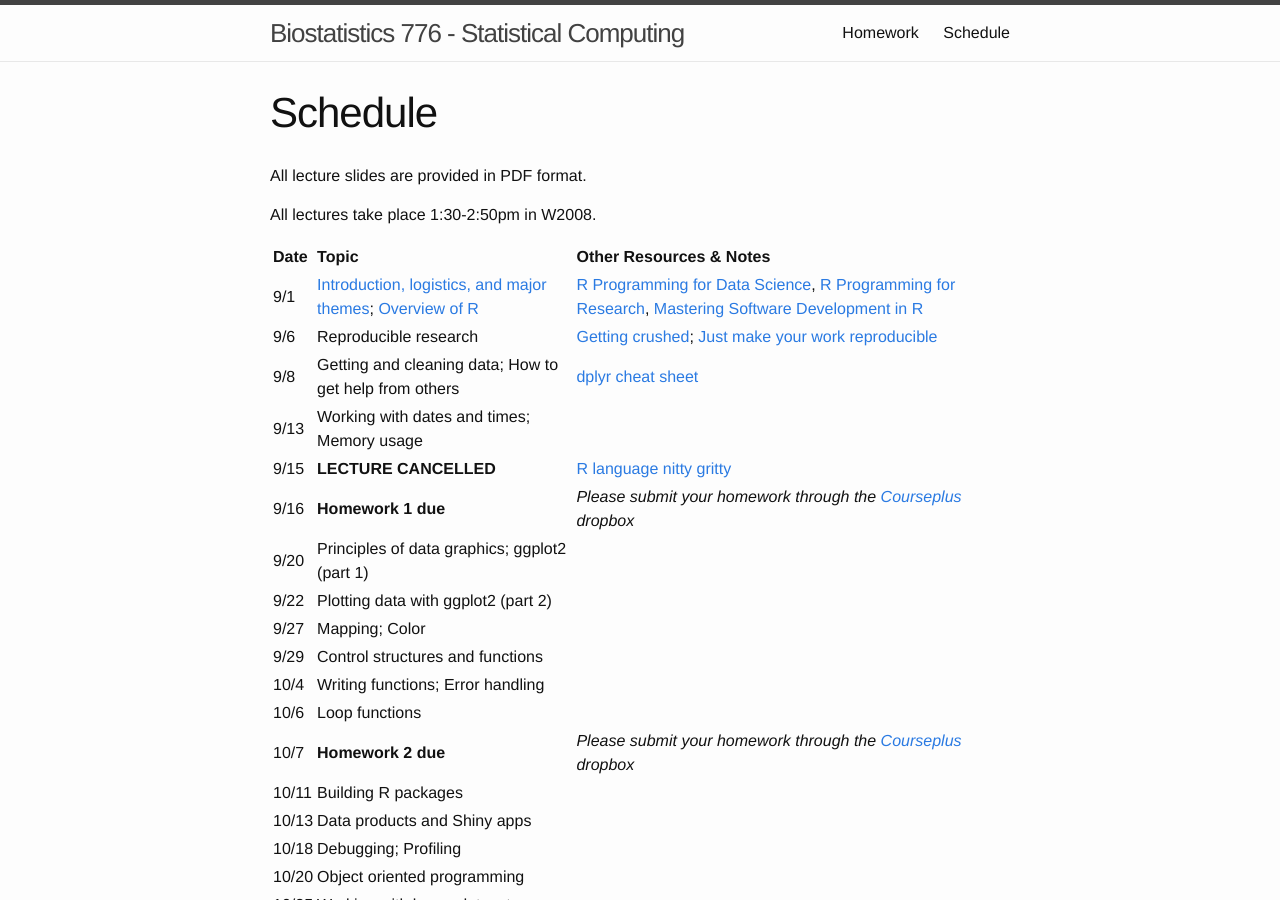
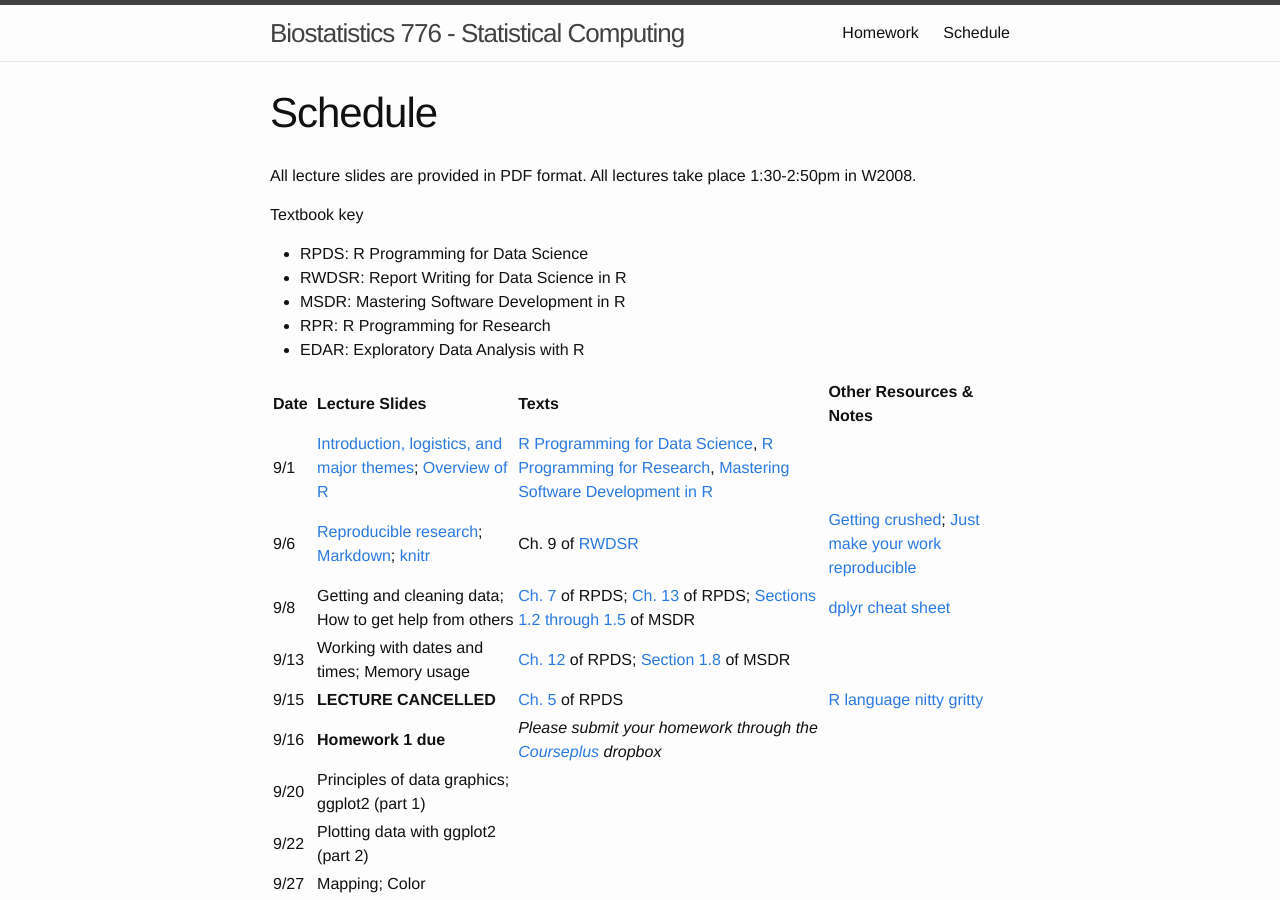
Before and after one commit to Max201510/Biostat776, a Jekyll site: the page built from schedule.md, in a window 1280 px wide and 900 px high. Built offline with Jekyll 4.4.1, drawn with Linux system fonts in a browser that asks for light colours.

Commit message:
Add RR lectures; textbook refs

```diff
--- a/schedule.md
+++ b/schedule.md
@@ -4,17 +4,23 @@ title: Schedule
 permalink: /schedule/
 ---
 
-All lecture slides are provided in PDF format.
+All lecture slides are provided in PDF format. All lectures take place 1:30-2:50pm in W2008.
 
-All lectures take place 1:30-2:50pm in W2008.
+Textbook key
 
-| Date | Topic | Other Resources & Notes |
-|:---- |:----- |:------------------------|
-9/1 | [Introduction, logistics, and major themes](../notes/pdf/introduction.pdf); [Overview of R](../notes/pdf/overview.pdf) | [R Programming for Data Science](https://leanpub.com/rprogramming), [R Programming for Research](https://geanders.github.io/RProgrammingForResearch/), [Mastering Software Development in R](http://rdpeng.github.io/RProgDA)|
-9/6 | Reproducible research | [Getting crushed](http://simplystatistics.org/2015/11/16/so-you-are-getting-crushed-on-the-internet-the-new-normal-for-academics/); [Just make your work reproducible](http://simplystatistics.org/2015/12/11/instead-of-research-on-reproducibility-just-do-reproducible-research/)
-9/8 | Getting and cleaning data; How to get help from others | [dplyr cheat sheet](http://www.rstudio.com/wp-content/uploads/2015/02/data-wrangling-cheatsheet.pdf)
-9/13 | Working with dates and times; Memory usage| |
-9/15 | **LECTURE CANCELLED** | [R language nitty gritty](../notes/pdf/r-nuts-bolts.pdf)
+* RPDS: R Programming for Data Science
+* RWDSR: Report Writing for Data Science in R
+* MSDR: Mastering Software Development in R
+* RPR: R Programming for Research
+* EDAR: Exploratory Data Analysis with R
+
+| Date | Lecture Slides | Texts | Other Resources & Notes |
+|:---- |:----- | :---- |:------------------------|
+9/1 | [Introduction, logistics, and major themes](../notes/pdf/introduction.pdf); [Overview of R](../notes/pdf/overview.pdf) | [R Programming for Data Science](https://leanpub.com/rprogramming), [R Programming for Research](https://geanders.github.io/RProgrammingForResearch/), [Mastering Software Development in R](http://bookdown.org/rdpeng/RProgDA)|
+9/6 | [Reproducible research](../notes/pdf/ReproducibleResearch.pdf); [Markdown](../notes/pdf/markdown.pdf); [knitr](../notes/pdf/knitr.pdf)| Ch. 9 of [RWDSR](https://leanpub.com/reportwriting) | [Getting crushed](http://simplystatistics.org/2015/11/16/so-you-are-getting-crushed-on-the-internet-the-new-normal-for-academics/); [Just make your work reproducible](http://simplystatistics.org/2015/12/11/instead-of-research-on-reproducibility-just-do-reproducible-research/)
+9/8 | Getting and cleaning data; How to get help from others | [Ch. 7](https://bookdown.org/rdpeng/rprogdatascience/using-the-readr-package.html) of RPDS; [Ch. 13](https://bookdown.org/rdpeng/rprogdatascience/managing-data-frames-with-the-dplyr-package.html) of RPDS; [Sections 1.2 through 1.5](http://bookdown.org/rdpeng/RProgDA/the-importance-of-tidy-data.html) of MSDR | [dplyr cheat sheet](http://www.rstudio.com/wp-content/uploads/2015/02/data-wrangling-cheatsheet.pdf)
+9/13 | Working with dates and times; Memory usage| [Ch. 12](https://bookdown.org/rdpeng/rprogdatascience/dates-and-times.html) of RPDS; [Section 1.8](https://bookdown.org/rdpeng/RProgDA/the-role-of-physical-memory.html) of MSDR| |
+9/15 | **LECTURE CANCELLED** | [Ch. 5](https://bookdown.org/rdpeng/rprogdatascience/r-nuts-and-bolts.html) of RPDS | [R language nitty gritty](../notes/pdf/r-nuts-bolts.pdf)
 9/16 | **Homework 1 due** | *Please submit your homework through the [Courseplus](https://courseplus.jhu.edu) dropbox* |
 9/20 | Principles of data graphics; ggplot2 (part 1)| |
 9/22 | Plotting data with ggplot2 (part 2)| |
```
Also changed, not shown: 5 other files.
